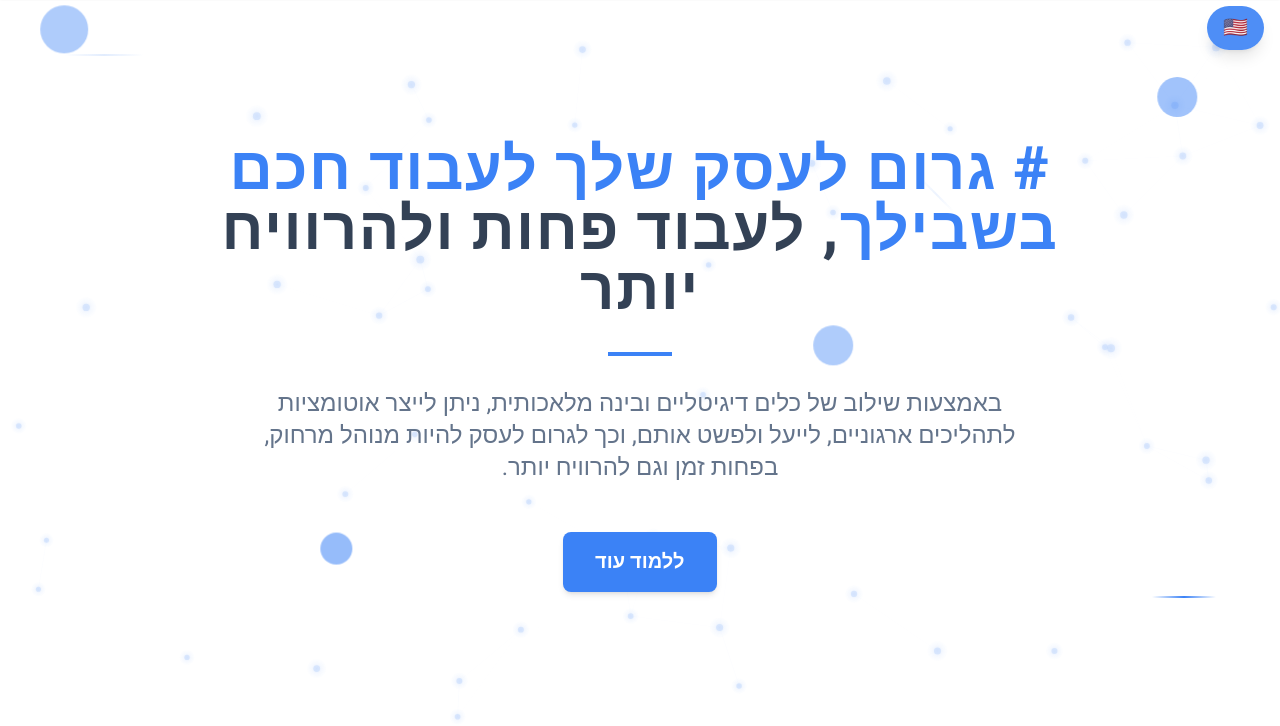
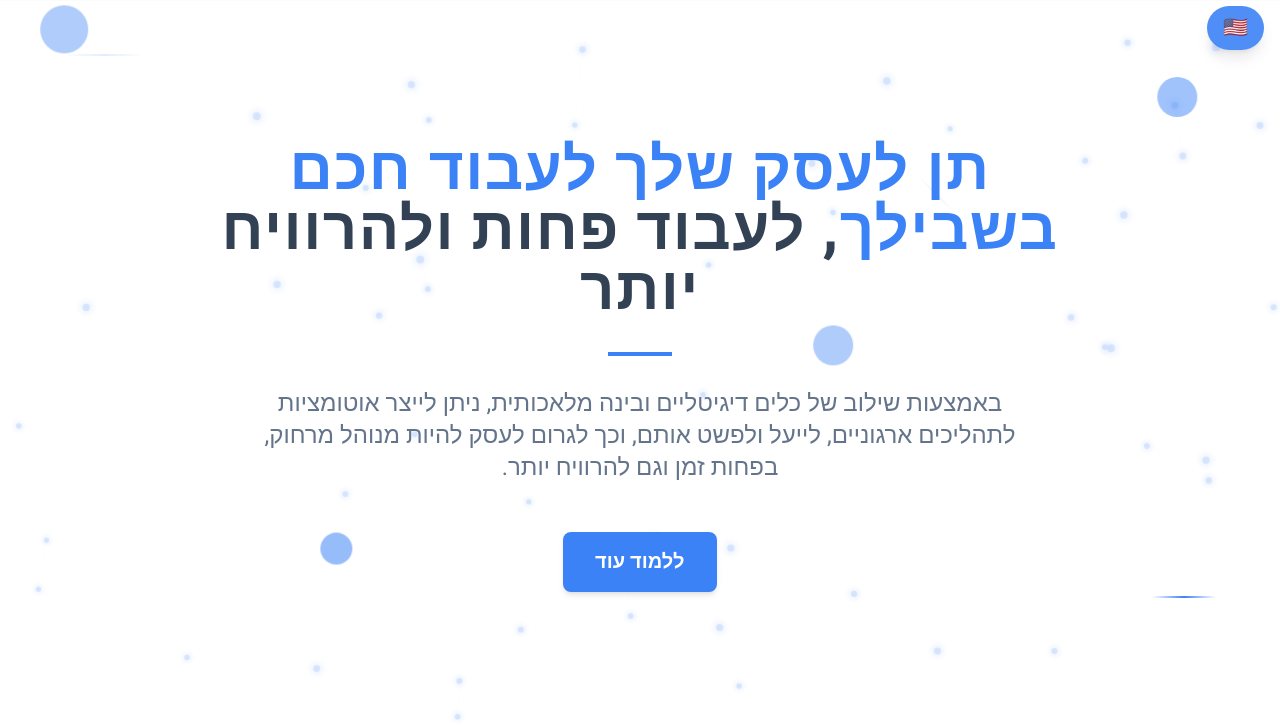
Before and after one commit to haimski/bina4all, a website built with Vite: page index.html in a window 1280 px wide. Shown: the part 74-800 px from the top of the page. Built offline with nearby package versions, Linux system fonts and the light colour scheme; no server answers; a script that the page names is missing.

Commit message:
addtionatl copy change

```diff
--- a/index.html
+++ b/index.html
@@ -160,7 +160,7 @@
             <div class="max-w-4xl mx-auto">
                 <h1 class="text-4xl md:text-6xl font-extrabold text-bina-dark-gray tracking-wide leading-tight parallax-title" data-parallax="0.1">
                     <span x-show="language === 'he'">
-                        <span class="text-bina-light-blue"># גרום לעסק שלך לעבוד חכם בשבילך</span>, לעבוד פחות ולהרוויח יותר
+                        <span class="text-bina-light-blue">תן לעסק שלך לעבוד חכם בשבילך</span>, לעבוד פחות ולהרוויח יותר
                     </span>
                     <span x-show="language === 'en'">
                         <span class="text-bina-light-blue"># Make your business work smarter for you</span>, work less and earn more
```
